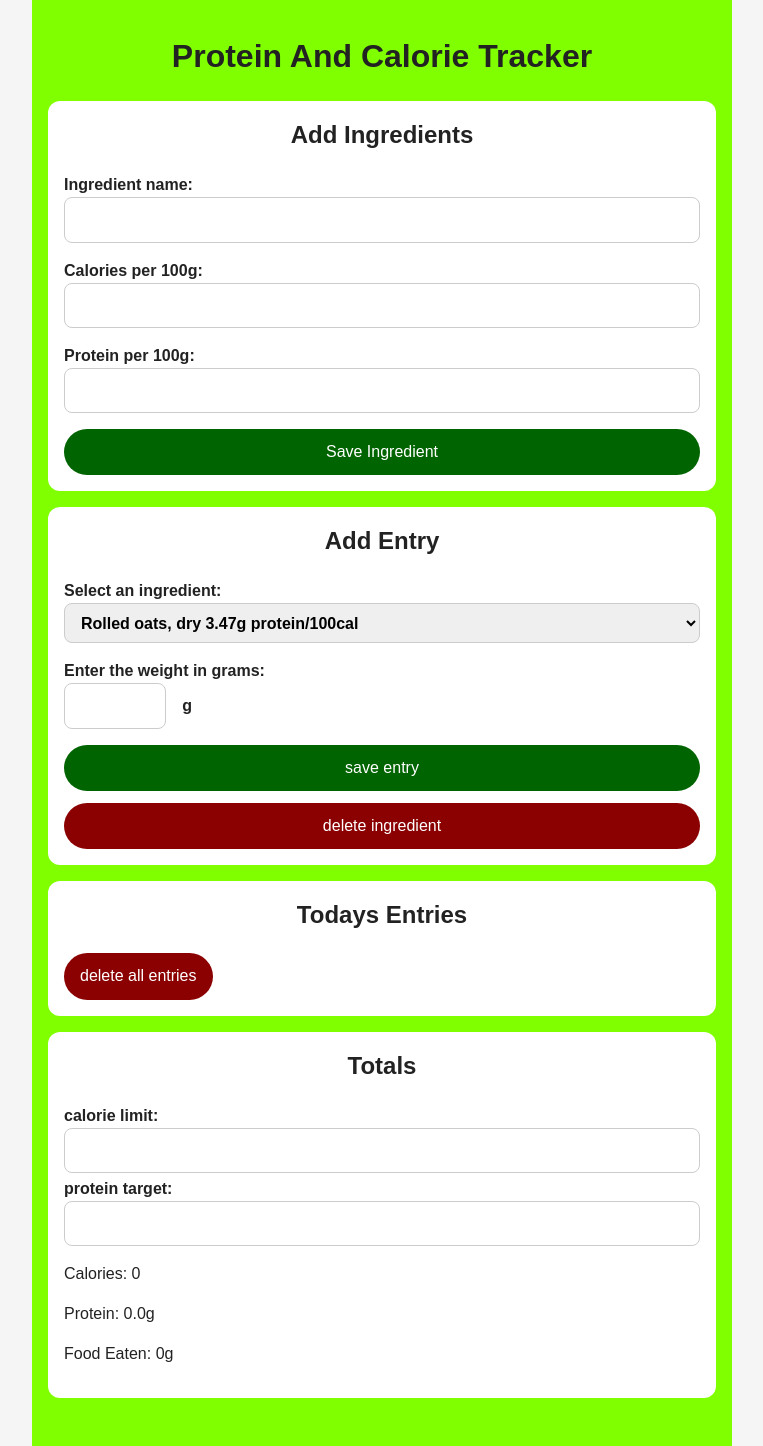
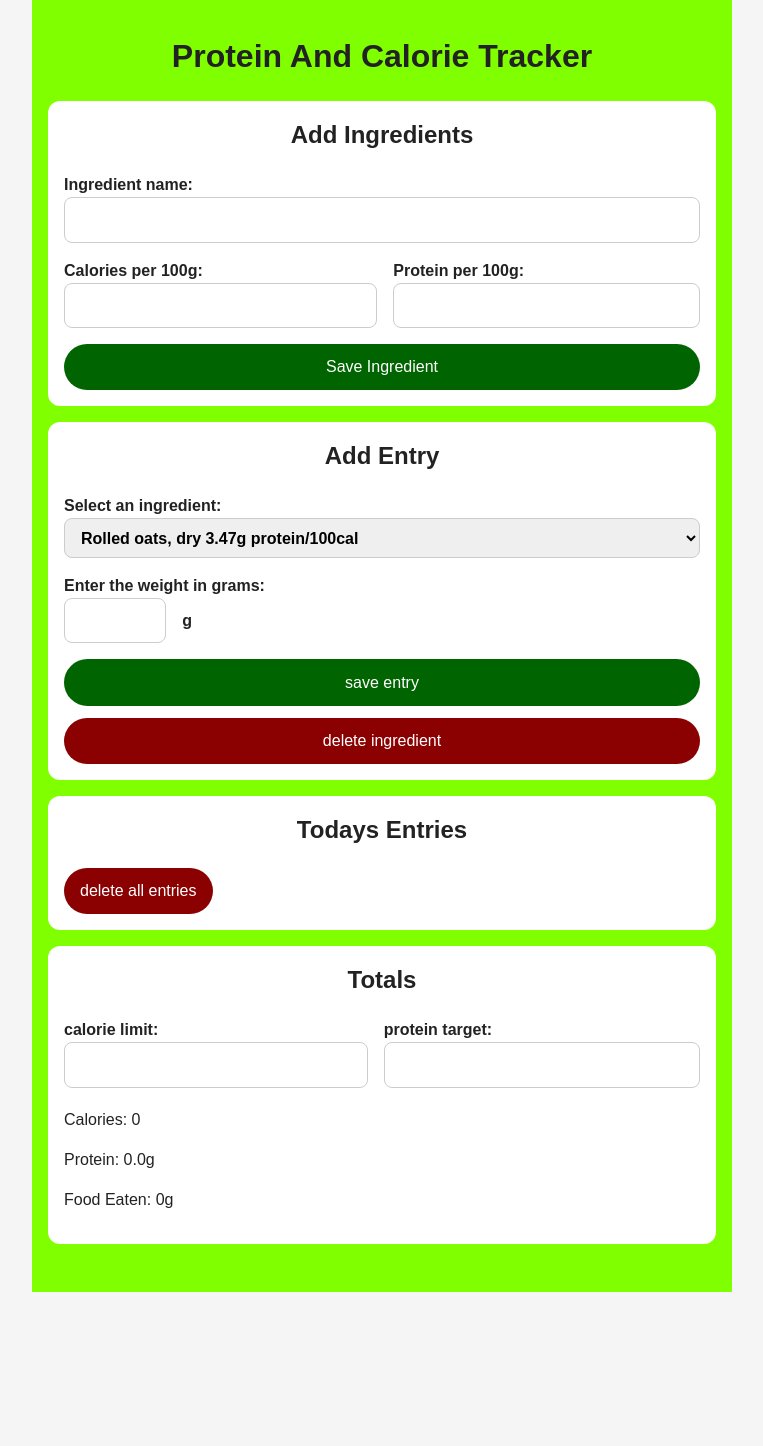
Before and after one commit to GrowYourOwnFreedom/protein-tracker, a React (Vite) app: page / in a window 1280 px wide. Shown: the whole page, without its empty margins (258-1021 px from the left). After the commit the page ends 1292 px from the top, so only its background shows below. Built offline with nearby package versions, Linux system fonts and the light colour scheme.

Commit message:
moved some inputs into rows

```diff
--- a/src/AddEntryForm.jsx
+++ b/src/AddEntryForm.jsx
@@ -86,6 +86,7 @@ function AddEntryForm({
                         })}
                     </select>
                 </label>
+
                 <label>
                     Enter the weight in grams:
                     <div className="ingredient-weight-input-container">
@@ -95,7 +96,7 @@ function AddEntryForm({
                             onChange={(e) =>
                                 setIngredientWeight(e.target.value)
                             }
-                        ></input>{" "}
+                            ></input>{" "}
                         g
                     </div>
                     {weightInputError && (
--- a/src/AddIngredientForm.jsx
+++ b/src/AddIngredientForm.jsx
@@ -83,6 +83,8 @@ function AddIngredientForm({addIngredient}) {
                         onChange={(e) => setAddIngredientName(e.target.value)}
                     ></input>
                 </label>
+                <div className="add-ingredient-inputs-container">
+
                 <label>
                     Calories per 100g:
                     <input
@@ -92,7 +94,7 @@ function AddIngredientForm({addIngredient}) {
                         onChange={(e) =>
                             setAddIngredientCalories(e.target.value)
                         }
-                    ></input>
+                        ></input>
                     {addIngredientCaloriesError && (
                         <p className="error">{addIngredientCaloriesError}</p>
                     )}
@@ -106,11 +108,12 @@ function AddIngredientForm({addIngredient}) {
                         onChange={(e) =>
                             setAddIngredientProtein(e.target.value)
                         }
-                    ></input>
+                        ></input>
                     {addIngredientProteinError && (
                         <p className="error">{addIngredientProteinError}</p>
                     )}
                 </label>
+                    </div>
                 <button className="save-button" type="submit">
                     Save Ingredient
                 </button>
--- a/src/App.css
+++ b/src/App.css
@@ -93,3 +93,14 @@ button:hover {
 .error {
     color: darkred;
 }
+.add-ingredient-inputs-container{
+    display: flex;
+    gap: 1rem;
+    justify-content: center;
+}
+.limit-target{
+    display: flex;
+    gap: 1rem;
+    justify-content: center;
+
+}
--- a/src/TotalsPanel.jsx
+++ b/src/TotalsPanel.jsx
@@ -11,7 +11,7 @@ function TotalsPanel({ entries }) {
     const [proteinTarget, setProteinTarget] = useState(fetchProteinTarget);
 
     useEffect(() => {
-        updateCaloreLimit(calorieLimit)
+        updateCaloreLimit(calorieLimit);
     }, [calorieLimit]);
     useEffect(() => {
         updateProteinTarget(proteinTarget);
@@ -26,6 +26,7 @@ function TotalsPanel({ entries }) {
     return (
         <section>
             <h2>Totals</h2>
+            <div className="limit-target">
                 <label>
                     calorie limit:
                     <input
@@ -37,11 +38,10 @@ function TotalsPanel({ entries }) {
                     protein target:
                     <input
                         value={proteinTarget}
-                    onChange={(e) =>
-                        setProteinTarget(e.target.value)
-                    }
+                        onChange={(e) => setProteinTarget(e.target.value)}
                     />
                 </label>
+            </div>
             {entries.forEach((entry) => {
                 totals.calories = totals.calories + entry.calories;
                 totals.protein = totals.protein + entry.protein;
```
Lines whose indentation alone changed are shown as unchanged.
